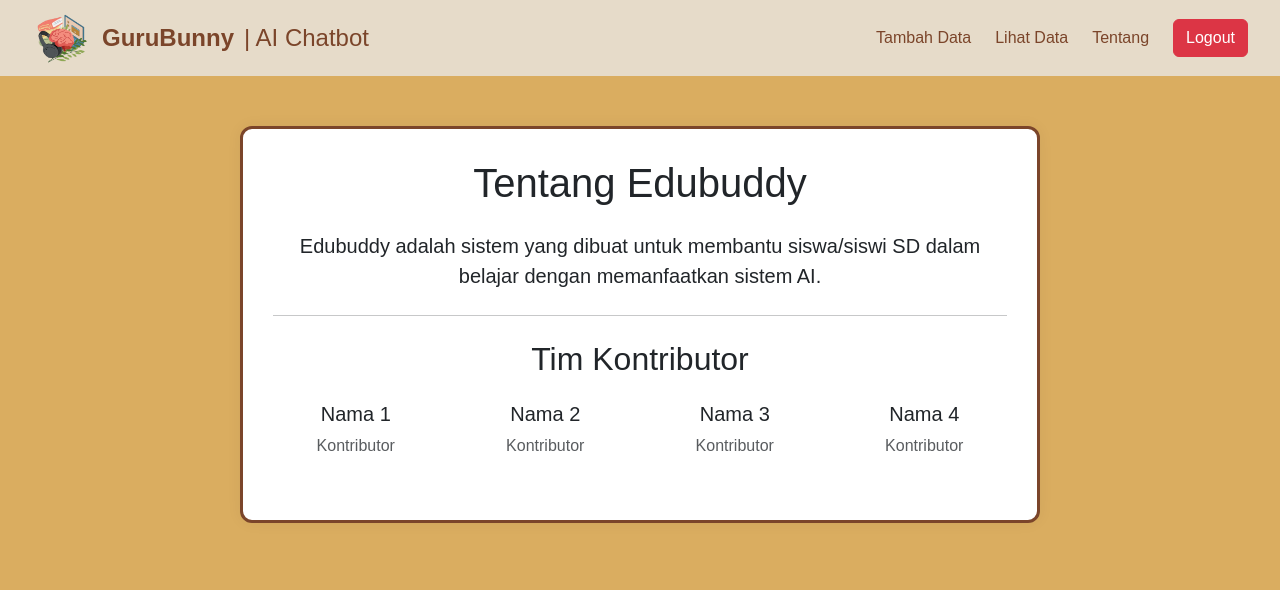
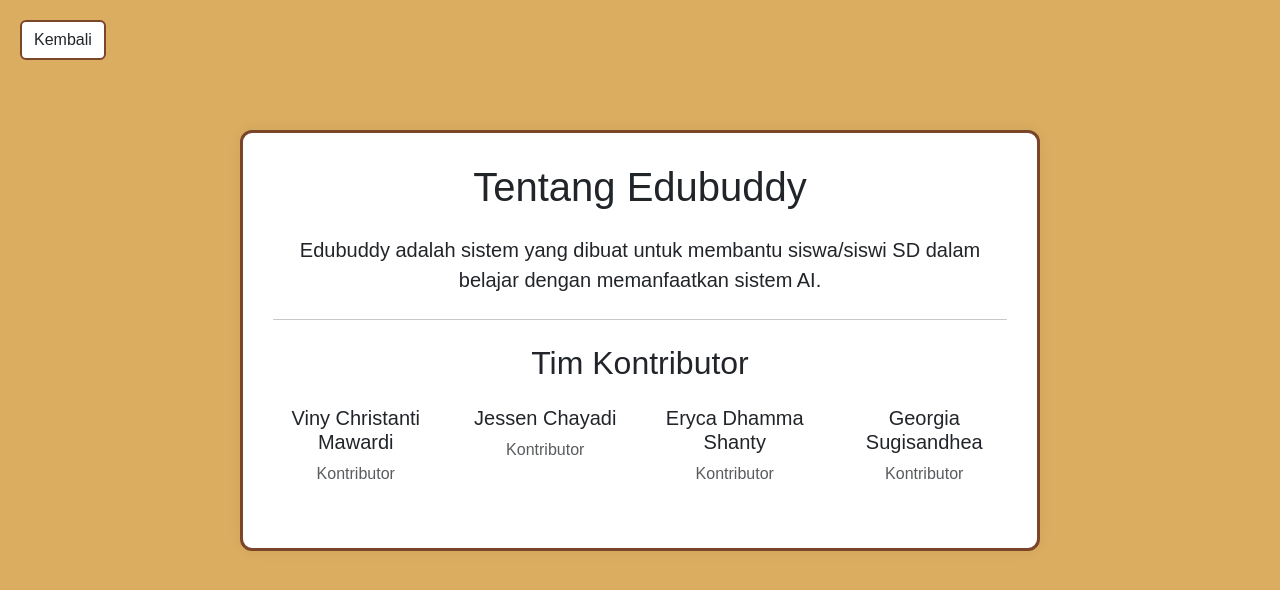
Before and after one commit to sproutnforest/edubuddy, a website: page public/views/about.html in a window 1280 px wide. Drawn offline with nearby package versions, Linux system fonts and the light colour scheme.

Commit message:
cleaning up and tiny fixes

```diff
--- a/public/controllers/addDataMenu.js
+++ b/public/controllers/addDataMenu.js
@@ -52,6 +52,10 @@ app.controller('AddDataMenuController', function($scope, $http) {
     };
 
     $scope.submitForm = function() {
+        if (!$scope.selectedKategori || !$scope.selectedKelas || !$scope.selectedMataPelajaran || !$scope.sumberbuku) {
+          alert('Semua field wajib diisi.');
+          return;
+      }
         console.log($scope.selectedKategori);
         console.log($scope.selectedKelas)
         console.log($scope.selectedMataPelajaran);
--- a/public/views/about.html
+++ b/public/views/about.html
@@ -64,19 +64,16 @@
         box-shadow: 0 0 15px rgba(0,0,0,0.05);
         background-color: #fff;
     }
+
+    .backButton {
+      background-color: white;
+      margin: 20px;
+      border: 2px solid #7B452A;
+    }
   </style>
 </head>
 <body>
-    <nav class="navbar sticky-top">
-        <div class="logo"><img src="../images/logo.png" id="logoimg"> GuruBunny <div class="logo2"> | AI Chatbot </div> </div>
-        <ul class="nav-links">
-            <li><a href="./addDataMenu.html">Tambah Data</a></li>
-            <li><a href="./viewDataMenu.html">Lihat Data</a></li>
-            <li><a href="./about.html">Tentang</a></li>
-            <li><button type="button" class="btn btn-danger" ng-click="logout()">Logout</button></li>
-        </ul>
-    </nav>
-
+  <button class = "btn backButton" onclick="history.back()">Kembali</button>
   <div class="container">
     <div class="about-box">
       <h1 class="text-center mb-4">Tentang Edubuddy</h1>
@@ -89,19 +86,19 @@
       <h2 class="text-center mb-4">Tim Kontributor</h2>
       <div class="row text-center">
         <div class="col-md-6 col-lg-3 mb-3">
-          <h5>Nama 1</h5>
+          <h5>Viny Christanti Mawardi</h5>
           <p class="text-muted">Kontributor</p>
         </div>
         <div class="col-md-6 col-lg-3 mb-3">
-          <h5>Nama 2</h5>
+          <h5>Jessen Chayadi</h5>
           <p class="text-muted">Kontributor</p>
         </div>
         <div class="col-md-6 col-lg-3 mb-3">
-          <h5>Nama 3</h5>
+          <h5>Eryca Dhamma Shanty</h5>
           <p class="text-muted">Kontributor</p>
         </div>
         <div class="col-md-6 col-lg-3 mb-3">
-          <h5>Nama 4</h5>
+          <h5>Georgia Sugisandhea</h5>
           <p class="text-muted">Kontributor</p>
         </div>
       </div>
```
Also changed, not shown: public/controllers/login.js (+8 -2 lines), public/controllers/viewDataMenu.js (+11 -0 lines), public/views/login.html (+4 -4 lines), public/views/register.html (+4 -4 lines).
